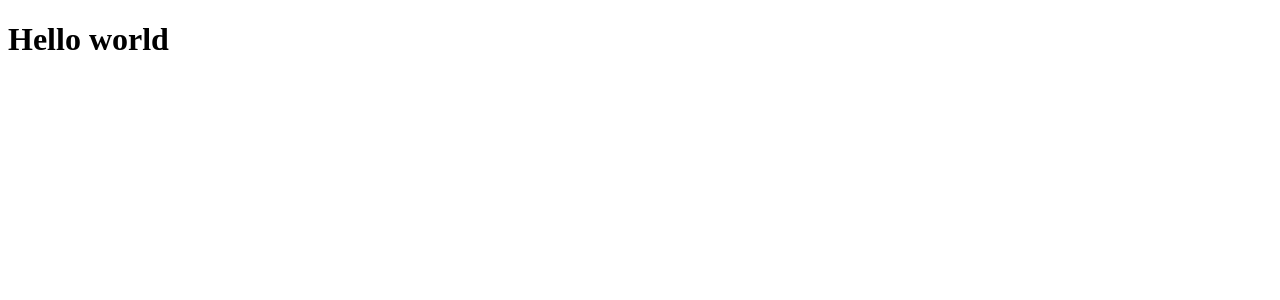
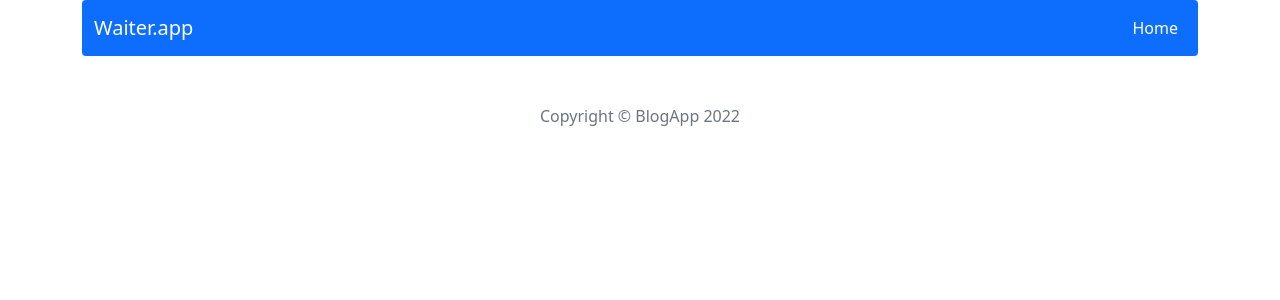
Before and after one commit to DagmaraJaneczek/Waiter-App, a React (Create React App) app: page / in a window 1280 px wide. Shown: the top 300 px of the page. Built offline with nearby package versions, Linux system fonts and the light colour scheme.

Commit message:
Add NavBar and Footer

```diff
--- a/src/App.js
+++ b/src/App.js
@@ -1,6 +1,18 @@
+import { Container } from "react-bootstrap";
+import Header from "./components/views/Header/Header";
+import Footer from "./components/views/Footer/Footer";
+import { Routes } from "react-router-dom";
+
+
 const App = () => {
   return (
-    <h1>Hello world</h1>
+      <Container>
+        <Header />
+        <Routes>
+
+        </Routes>
+        <Footer />
+      </Container>
   );
 };
 
--- /dev/null
+++ b/src/components/views/Footer/Footer.js
@@ -0,0 +1,7 @@
+const Footer = () => {
+    return(
+        <div className="text-center text-muted my-5">Copyright &copy; BlogApp 2022</div>
+    )
+};
+
+export default Footer;
--- /dev/null
+++ b/src/components/views/Header/Header.js
@@ -0,0 +1,9 @@
+import NavBar from "../NavBar/NavBar";
+
+const Header = () => {
+    return(
+        <NavBar />
+    )
+};
+
+export default Header;
--- /dev/null
+++ b/src/components/views/NavBar/NavBar.js
@@ -0,0 +1,19 @@
+import Container from 'react-bootstrap/Container';
+import Nav from 'react-bootstrap/Nav';
+import Navbar from 'react-bootstrap/Navbar';
+import { NavLink } from "react-router-dom";
+
+const NavBar = () => {
+    return(
+      <Navbar bg="primary" variant="dark" className="rounded">
+        <Container>
+          <Navbar.Brand href="#home" >Waiter.app</Navbar.Brand>
+          <Nav className="d-flex justify-content-end">
+            <Nav.Link  as={NavLink} to="/">Home</Nav.Link>
+          </Nav>
+        </Container>
+      </Navbar>
+    );
+};
+
+export default NavBar;
--- a/src/index.js
+++ b/src/index.js
@@ -1,10 +1,18 @@
 import ReactDOM from 'react-dom';
 import App from './App';
 import React from 'react';
+import 'bootstrap/dist/css/bootstrap.min.css';
+import store from './redux/store'
+import { Provider } from 'react-redux';
+import { BrowserRouter } from 'react-router-dom';
 
 ReactDOM.render(
   <React.StrictMode>
-    <App />
+    <BrowserRouter>
+      <Provider store={store}>
+        <App />
+      </Provider>
+    </BrowserRouter>
   </React.StrictMode>,
 
   document.querySelector('#root')
```
